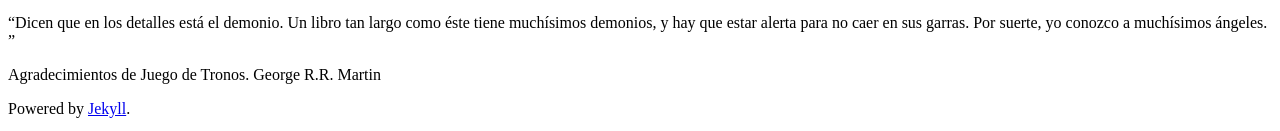
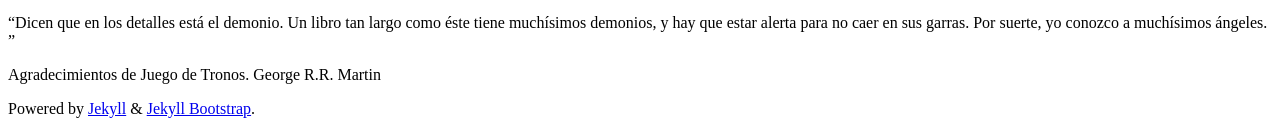
Before and after one commit to msosvi/msosvi.github.com, a Jekyll site: the page built from index.html, in a window 1280 px wide. Shown: the part 1173-1304 px from the top of the page. Built offline with Jekyll 4.4.1, drawn with Linux system fonts in a browser that asks for light colours; some web fonts are replaced.

Commit message:
Cambio el pie para añadir Jekyll Bootstrap. Gracias.

```diff
--- a/_includes/themes/enlosdetalles/default.html
+++ b/_includes/themes/enlosdetalles/default.html
@@ -53,7 +53,7 @@
 				</ul> -->
 			</div>
 			<div class="col-1-1">
-				<p class="licence">	Powered by <a href="https://github.com/mojombo/jekyll">Jekyll</a>.</p>
+				<p class="licence">	Powered by <a href="https://github.com/mojombo/jekyll">Jekyll</a> & <a href="http://jekyllbootstrap.com/">Jekyll Bootstrap</a>.</p>
 			</div>
 		</div>
 	</div>
```
